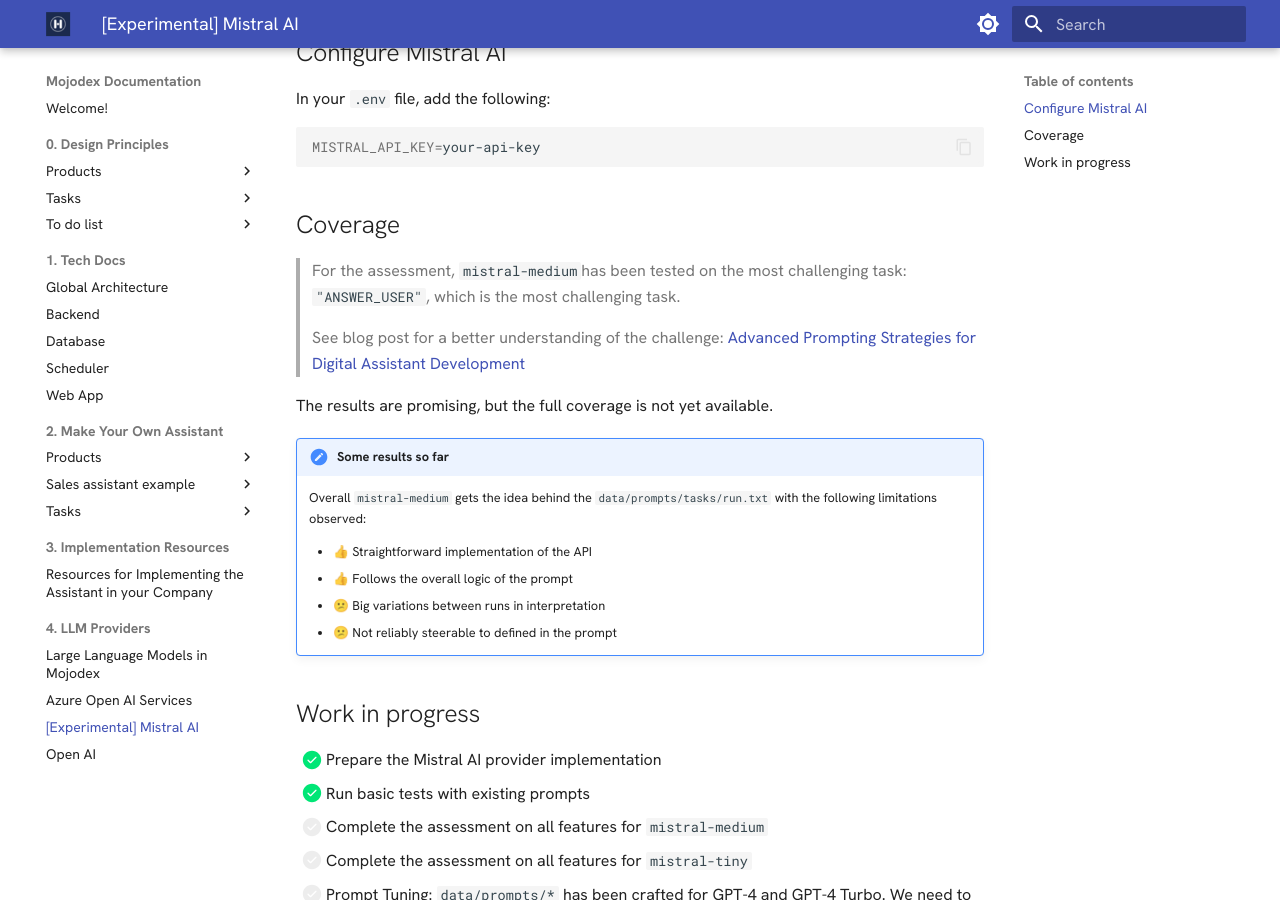
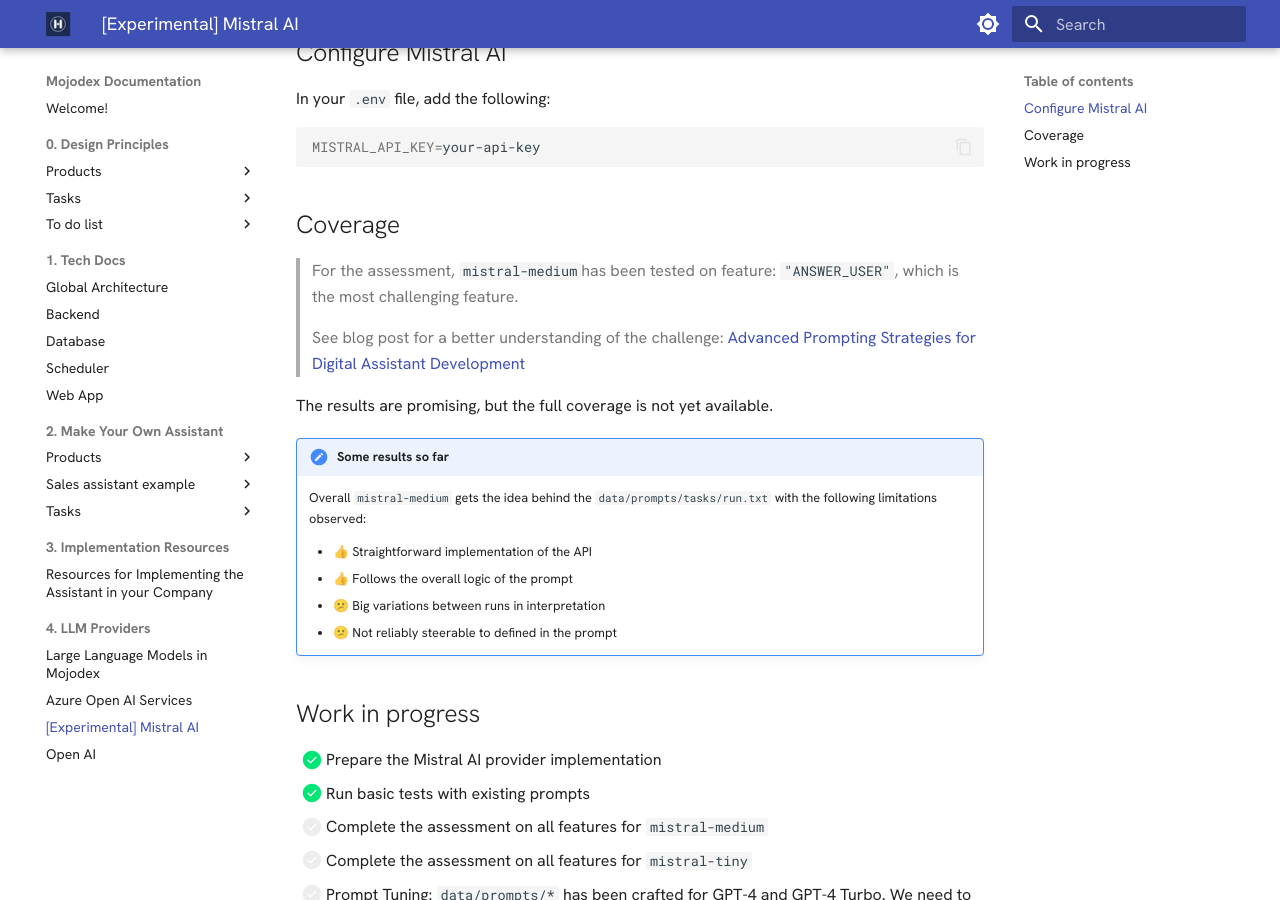
Before and after one commit to hoomano/mojodex, an MkDocs documentation site: the page built from docs/4._LLM_Providers/mistral.md, in a window 1280 px wide and 900 px high, scrolled down 356 px. Built offline with MkDocs 1.6.1 and Material for MkDocs 9.7.7, drawn with Linux system fonts in a browser that asks for light colours.

Commit message:
Update docs/4._LLM_Providers/mistral.md
Co-authored-by: KellyRousselHoomano <86828998+KellyRousselHoomano@users.noreply.github.com>

```diff
--- a/docs/4._LLM_Providers/mistral.md
+++ b/docs/4._LLM_Providers/mistral.md
@@ -17,7 +17,7 @@
 
 ## Coverage
 
-> For the assessment, `mistral-medium`has been tested on the most challenging task: `"ANSWER_USER"`, which is the most challenging task.
+> For the assessment, `mistral-medium`has been tested on feature: `"ANSWER_USER"`, which is the most challenging feature.
 >
 > See blog post for a better understanding of the challenge: [Advanced Prompting Strategies for Digital Assistant Development](https://blog.hoomano.com/advanced-prompting-strategies-for-digital-assistant-development-b6698996954f)
 
```
